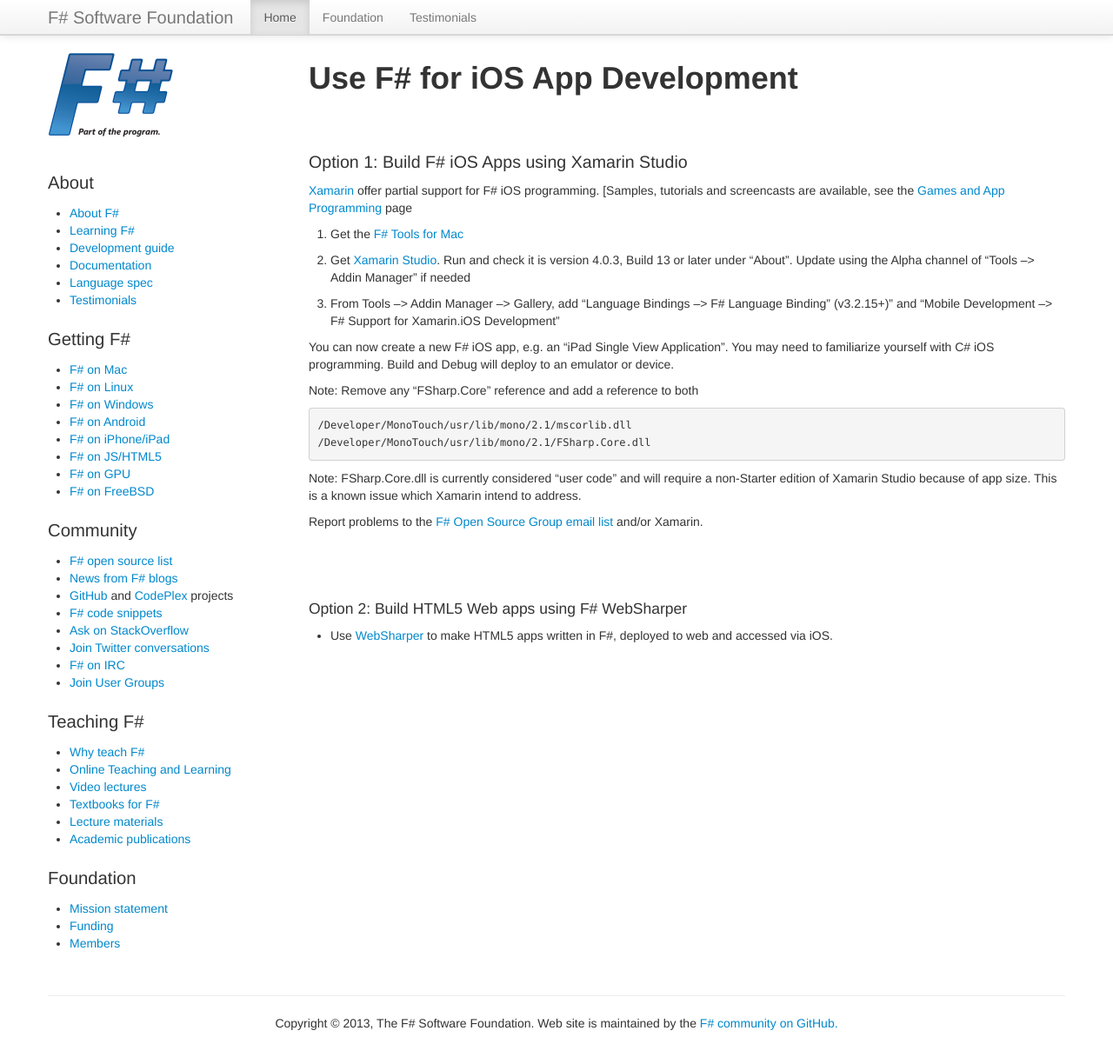
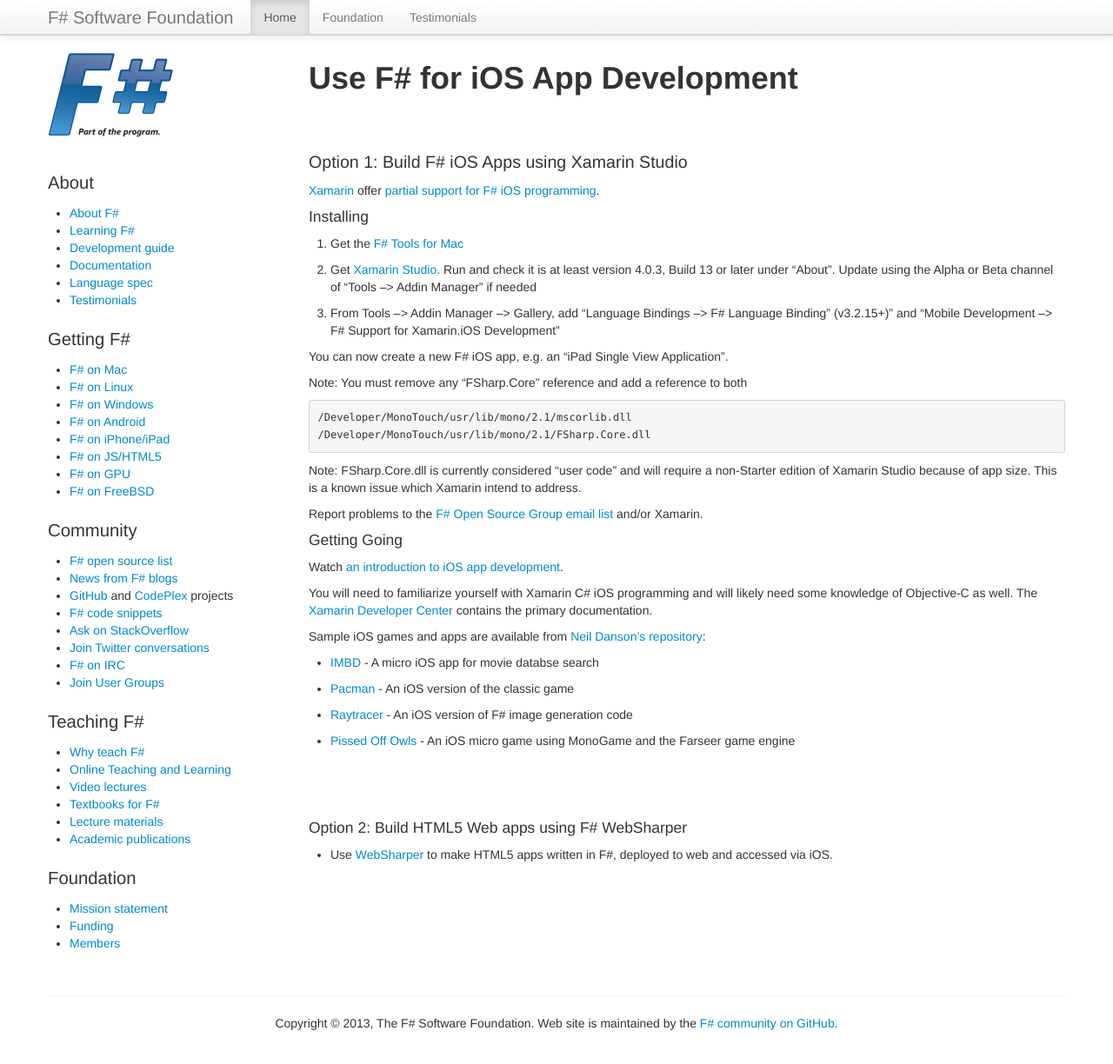
Before and after one commit to fsharp/fsharp.org, a Jekyll site: the page built from use/ios/index.md, in a window 1280 px wide and 1237 px high. Shown: the top 1224 px of the window at 87% size. Built offline with Jekyll 4.4.1, drawn with Linux system fonts in a browser that asks for light colours; nearby versions of some CDN libraries; some web fonts are replaced; comment, search, counter and statistics services are not loaded.

Commit message:
Update index.md

```diff
--- a/use/ios/index.md
+++ b/use/ios/index.md
@@ -6,18 +6,17 @@
 
 ### Option 1: Build F# iOS Apps using Xamarin Studio
 
-[Xamarin](http://xamarin.com) offer partial support for F# iOS programming.
-[Samples, tutorials and screencasts are available, see the [Games and App Programming](/games) page
+[Xamarin](http://xamarin.com) offer [partial support for F# iOS programming](http://docs.xamarin.com/guides/cross-platform/fsharp).
 
+#### Installing
 
 1. Get the [F# Tools for Mac](/use/mac)
-2. Get [Xamarin Studio](http://xamarin.com/download). Run and check it is version 4.0.3, Build 13 or later under "About". Update using the Alpha channel of "Tools --> Addin Manager" if needed
+2. Get [Xamarin Studio](http://xamarin.com/download). Run and check it is at least version 4.0.3, Build 13 or later under "About". Update using the Alpha or Beta channel of "Tools --> Addin Manager" if needed
 3. From Tools --> Addin Manager --> Gallery, add "Language Bindings --> F# Language Binding" (v3.2.15+)" and "Mobile Development --> F# Support for Xamarin.iOS Development"
 
-You can now create a new F# iOS app, e.g. an "iPad Single View Application". You may need to familiarize yourself
-with C# iOS programming. Build and Debug will deploy to an emulator or device.
+You can now create a new F# iOS app, e.g. an "iPad Single View Application".
 
-Note: Remove any "FSharp.Core" reference and add a reference to both
+Note: You must remove any "FSharp.Core" reference and add a reference to both
 
     /Developer/MonoTouch/usr/lib/mono/2.1/mscorlib.dll
     /Developer/MonoTouch/usr/lib/mono/2.1/FSharp.Core.dll
@@ -26,6 +25,21 @@
 non-Starter edition of Xamarin Studio because of app size. This is a known issue which Xamarin intend to address.
 
 Report problems to the [F# Open Source Group email list](http://fsharp.github.com/fsharp) and/or Xamarin.
+
+#### Getting Going
+
+Watch [an introduction to iOS app development](http://skillsmatter.com/podcast/scala/f-on-ipad-and-iphone-with-xamarin-studio/mh-7404).
+
+You will need to familiarize yourself with Xamarin C# iOS programming and will likely need some knowledge of
+Objective-C as well.  The [Xamarin Developer Center](http://docs.xamarin.com/) contains the primary documentation.
+
+Sample iOS games and apps are available from [Neil Danson's repository](https://bitbucket.org/thedo666/):
+
+* [IMBD](https://bitbucket.org/thedo666/imdb) -  A micro iOS app for movie databse search
+* [Pacman](https://bitbucket.org/thedo666/pacman) -  An iOS version of the classic game
+* [Raytracer](https://bitbucket.org/thedo666/raytracer) - An iOS version of F# image generation code
+* [Pissed Off Owls](https://bitbucket.org/thedo666/pissed-off-owls) - An iOS micro game using MonoGame and the Farseer game engine
+
 
 <br />
 <br />
```
